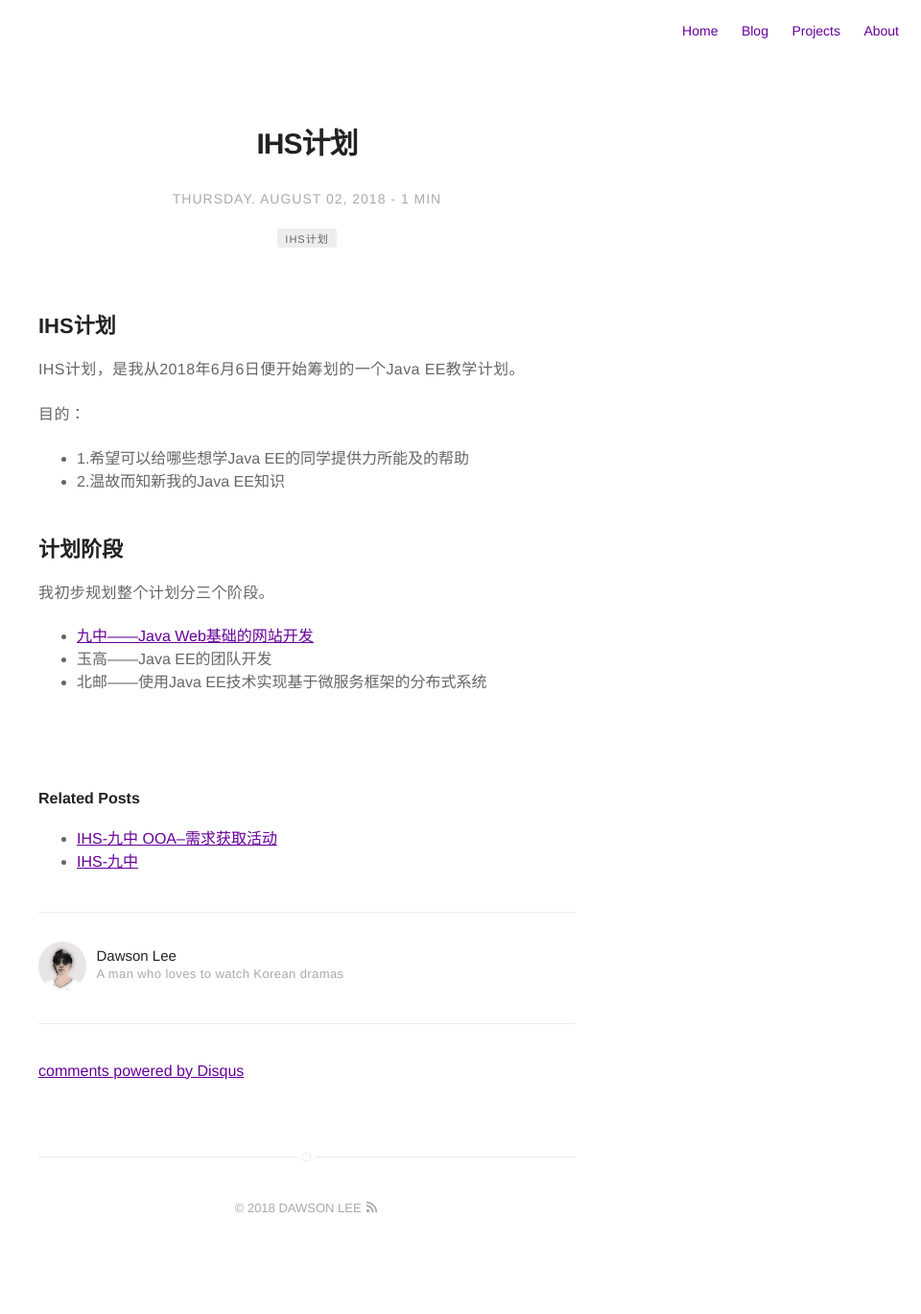
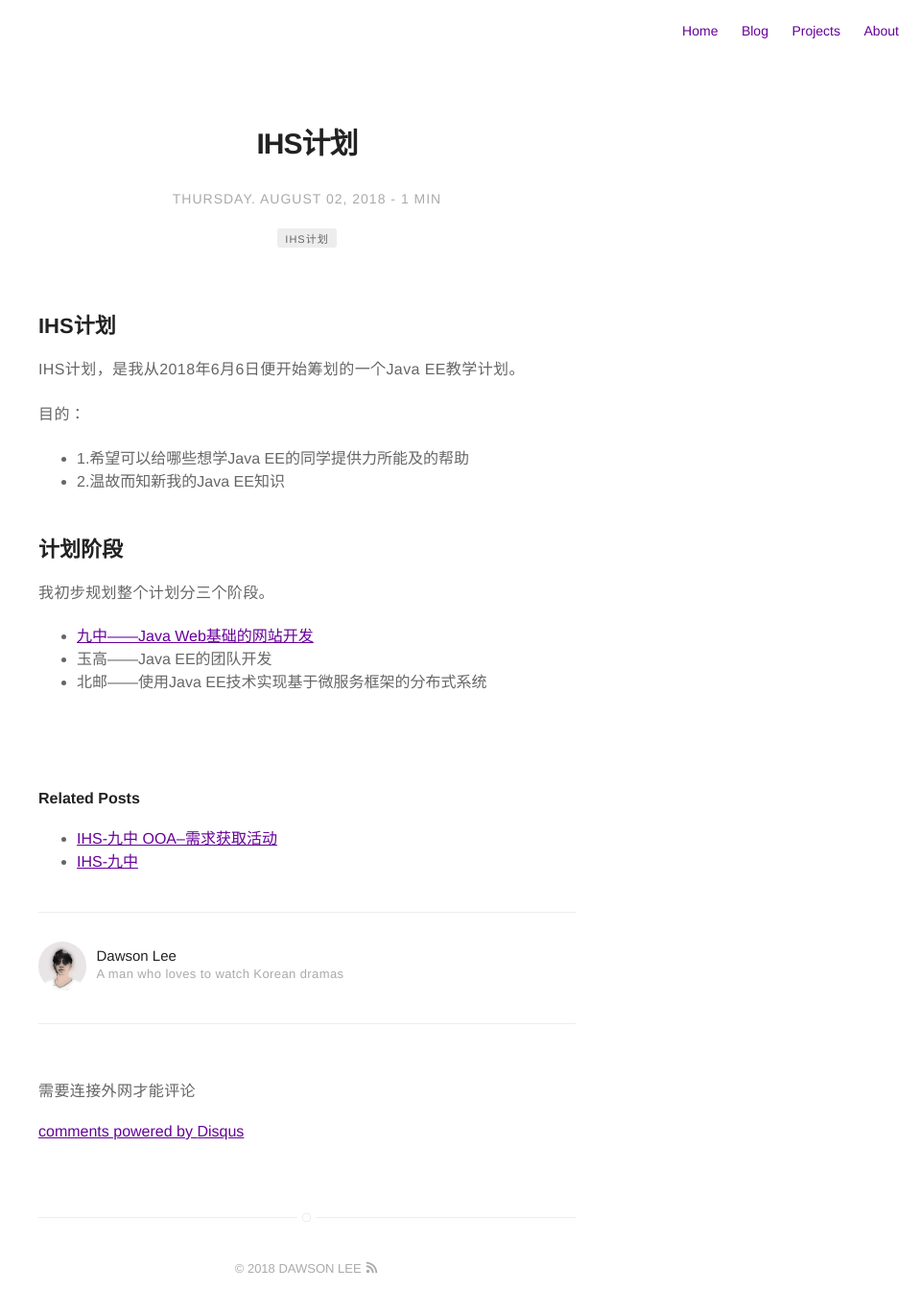
Before and after one commit to dawsonlee1790/dawsonlee1790.github.io, a Jekyll site: the page built from _posts/2018-06-06-IHS计划.md, in a window 1280 px wide. Shown: the whole page at 96% size, without its empty margins (320-1280 px from the left). Built offline with Jekyll 4.4.1, drawn with Linux system fonts in a browser that asks for light colours; comment, search, counter and statistics services are not loaded; before the commit the page ends 1306 px from its top, so only the background shows below that.

Commit message:
添加 需要连接外网才能评论 消息提示

```diff
--- a/_includes/disqus.html
+++ b/_includes/disqus.html
@@ -15,5 +15,6 @@
         })();
     </script>
     <noscript>Please enable JavaScript to view the <a href="http://disqus.com/?ref_noscript">comments powered by Disqus.</a></noscript>
+    <p>需要连接外网才能评论</p>
     <a href="http://disqus.com" class="dsq-brlink">comments powered by <span class="logo-disqus">Disqus</span></a>
 </section>
```
